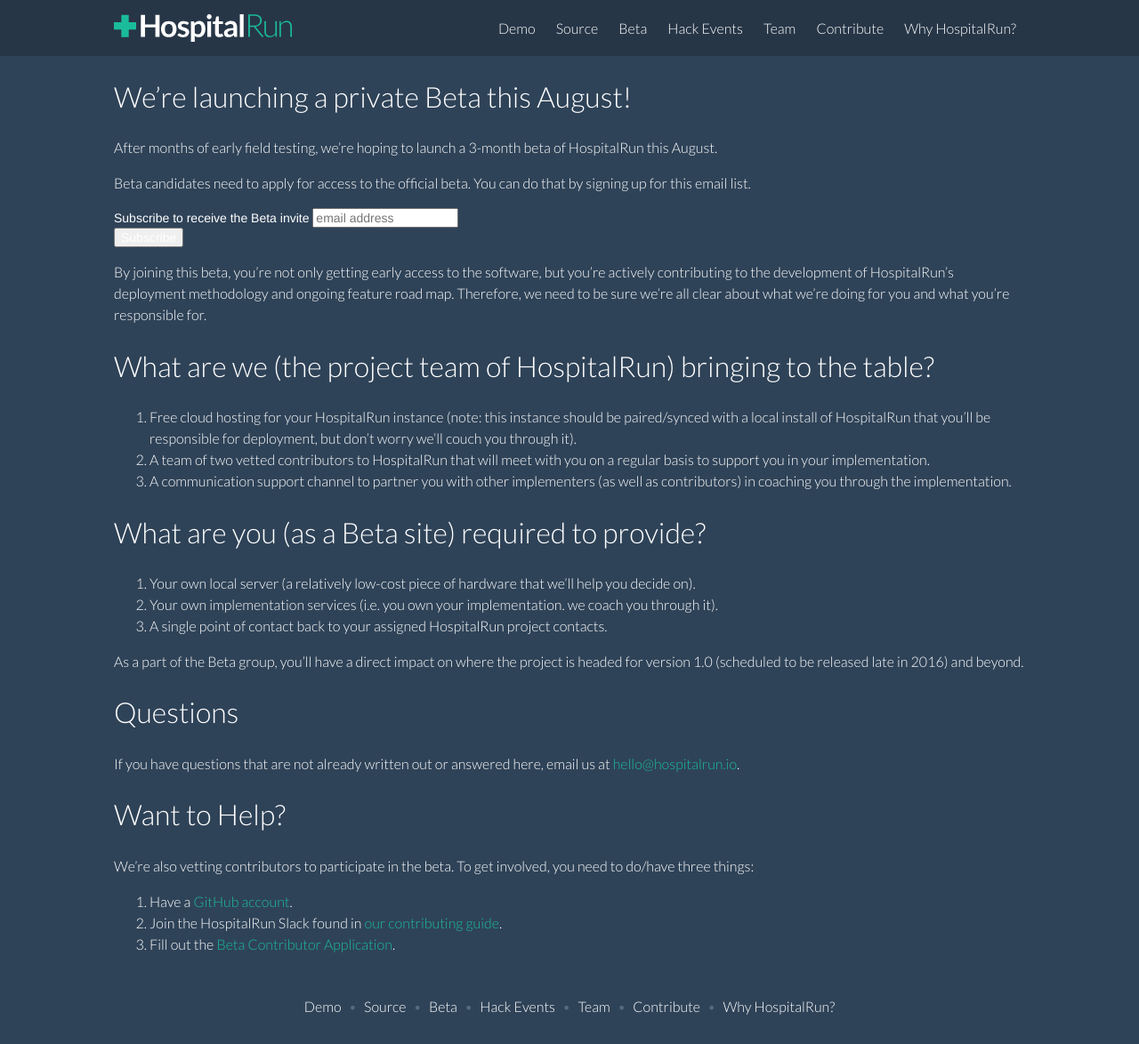
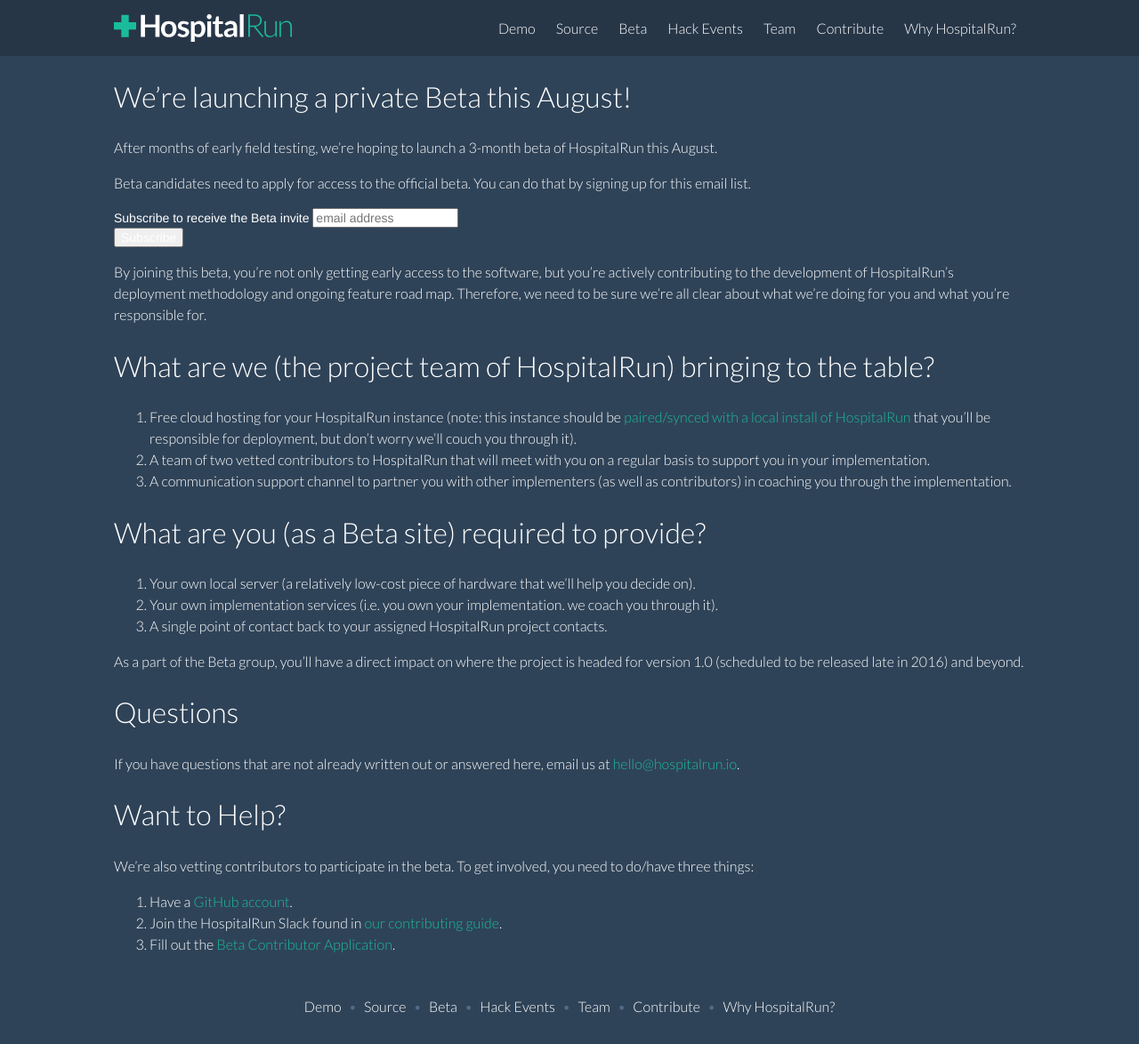
Before and after one commit to HospitalRun/hospitalrun.io, a Jekyll site: the page built from beta/index.md, in a window 1280 px wide. Shown: the whole page at 89% size. Built offline with Jekyll 4.4.1, drawn with Linux system fonts in a browser that asks for light colours; comment, search, counter and statistics services are not loaded; part of the change alters nothing that is shown.

```diff
--- a/beta/index.md
+++ b/beta/index.md
@@ -33,7 +33,7 @@ By joining this beta, you're not only getting early access to the software, but
 
 # What are we (the project team of HospitalRun) bringing to the table?
 
-1. Free cloud hosting for your HospitalRun instance (note: this instance should be paired/synced with a local install of HospitalRun that you'll be responsible for deployment, but don't worry we'll couch you through it).
+1. Free cloud hosting for your HospitalRun instance (note: this instance should be [paired/synced with a local install of HospitalRun](/img/HospitalRun_deployment.jpeg) that you'll be responsible for deployment, but don't worry we'll couch you through it).
 2. A team of two vetted contributors to HospitalRun that will meet with you on a regular basis to support you in your implementation.
 3. A communication support channel to partner you with other implementers (as well as contributors) in coaching you through the implementation.
 
```
